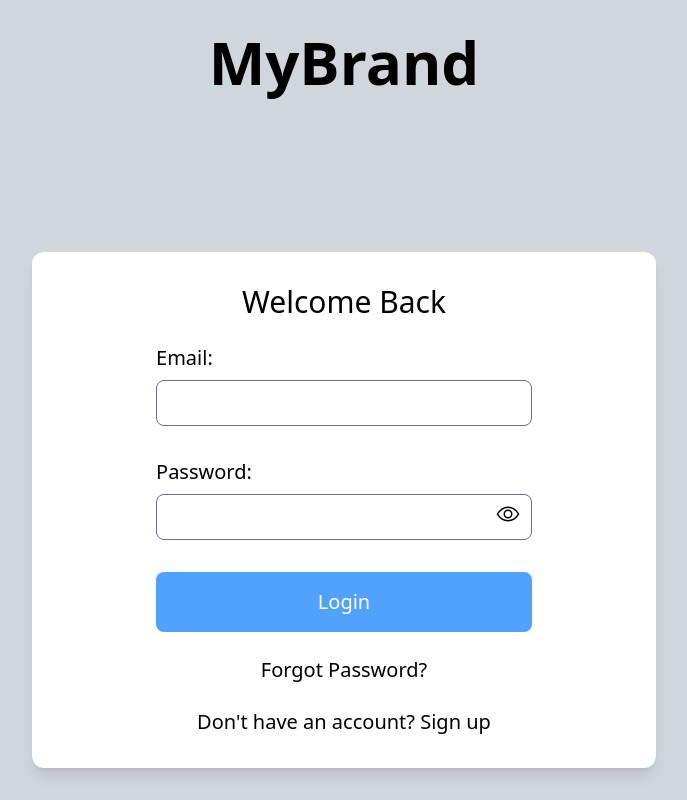
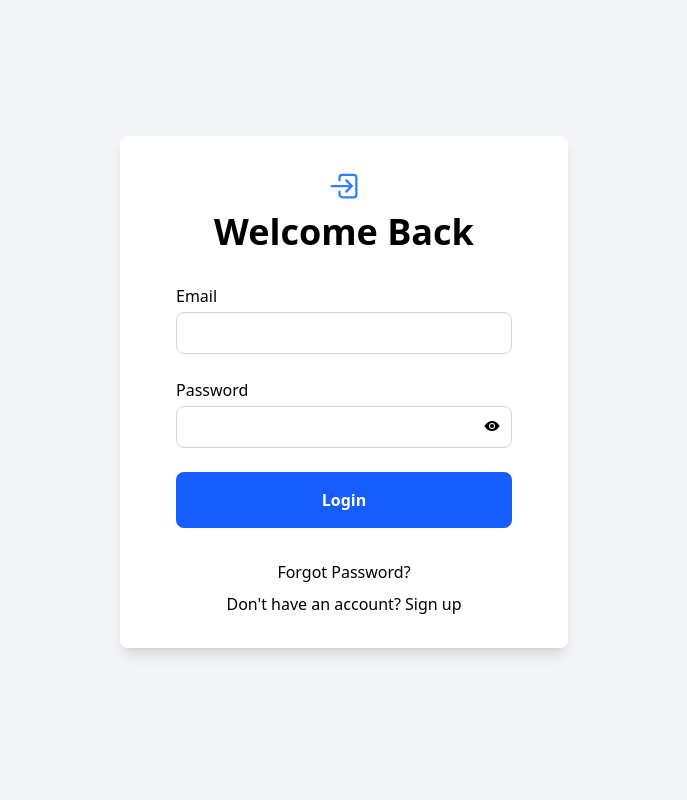
Before and after one commit to sethnkwo8/Tailwind-UI-Practices, a website: page UIs/Auth Pack/login.html in a window 1280 px wide. Shown: the whole page, without its empty margins (296-983 px from the left). Drawn offline with nearby package versions, Linux system fonts and the light colour scheme.

Commit message:
Updated Pages

```diff
--- a/UIs/Auth Pack/login.html
+++ b/UIs/Auth Pack/login.html
@@ -8,36 +8,33 @@
     <link rel="stylesheet" href="../../output.css">
 </head>
 
-<body class="bg-gray-300 min-h-screen flex flex-col items-center">
-    <h1 class="font-bold text-6xl py-8">MyBrand</h1>
-    <section class="w-full flex justify-center px-4">
-        <div
-            class="mx-auto mt-32 bg-white shadow-lg rounded-xl w-full md:w-1/2 p-8 flex flex-col items-center gap-6 text-xl">
-            <h3 class="text-3xl">Welcome Back</h3>
-            <div class="flex flex-col items-center gap-6">
-                <form class="w-full px-6" action="#">
-                    <div class="mb-8">
-                        <label for="email">Email:</label>
-                        <input class="w-full mt-2 p-2 border rounded-lg border-gray-500" id="email" type="email">
+<body class="bg-gray-100 min-h-screen flex flex-col items-center justify-center">
+    <div class="flex flex-col mb-4 w-full md:max-w-md bg-white p-8 gap-2 items-center rounded-lg shadow-lg">
+        <ion-icon class="text-4xl text-blue-500" name="log-in-outline"></ion-icon>
+        <h3 class="text-3xl md:text-4xl font-bold">Welcome Back</h3>
+        <form class="w-full flex flex-col p-6 space-y-6 items-center" action="#">
+            <div class="w-full">
+                <label class="block mb-1 font-medium" for="email">Email</label>
+                <input
+                    class="w-full border p-2 bg-white text-gray-700 border-gray-300 rounded-lg focus:ring-blue-500 outline-0"
+                    id="email" type="email">
             </div>
-                    <div class="mb-8">
-                        <label for="password">Password:</label>
+            <div class="w-full">
+                <label class="block mb-1 font-medium" for="password">Password</label>
                 <div class="relative">
-                            <input class="w-full mt-2 p-2 border rounded-lg border-gray-500" id="password"
-                                type="password">
-                            <ion-icon class="absolute top-4 right-3 text-2xl" name="eye-outline"></ion-icon>
+                    <input
+                        class="w-full border p-2 bg-white text-gray-700 border-gray-300 rounded-lg focus:ring-blue-500 outline-0"
+                        id="password" type="password">
+                    <ion-icon class="absolute top-3 right-3" name="eye"></ion-icon>
                 </div>
             </div>
             <button
-                        class="w-full px-8 py-4 bg-blue-400 transition duration-300 ease-in-out hover:bg-blue-600 hover:scale-105 hover:-translate-y-1.5 rounded-lg text-white">Login</button>
+                class="w-full font-semibold text-white bg-blue-600 rounded-lg px-8 py-4 transition duration-300 ease-in-out hover:bg-blue-700 hover:scale-105">Login
+            </button>
         </form>
-                <ul>
-                    <li><a class="hover:text-blue-600" href="#">Forgot Password?</a></li>
-                </ul>
-                <p>Don't have an account? <a class="hover:text-blue-600" href="#">Sign up</a></p>
+        <a class="hover:text-blue-400 hover:underline" href="#">Forgot Password?</a>
+        <p>Don't have an account? <a class="hover:text-blue-400 hover:underline" href="#">Sign up</a></p>
     </div>
-        </div>
-    </section>
 
     <script type="module" src="https://unpkg.com/ionicons@7.1.0/dist/ionicons/ionicons.esm.js"></script>
     <script nomodule src="https://unpkg.com/ionicons@7.1.0/dist/ionicons/ionicons.js"></script>
```
Also changed, not shown: UIs/Auth Pack/forgot_password.html (+17 -9 lines), UIs/Auth Pack/reset_password.html (+8 -2 lines), UIs/Auth Pack/signup.html (+19 -24 lines), output.css. Lines whose indentation alone changed are shown as unchanged.
